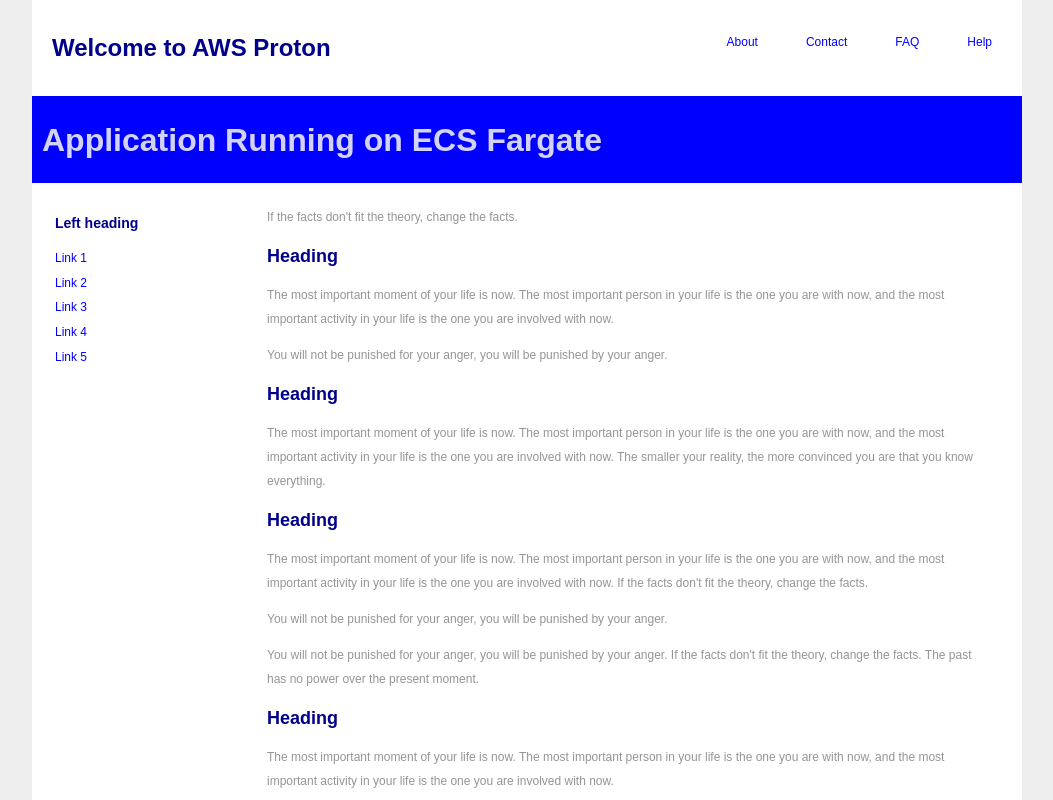
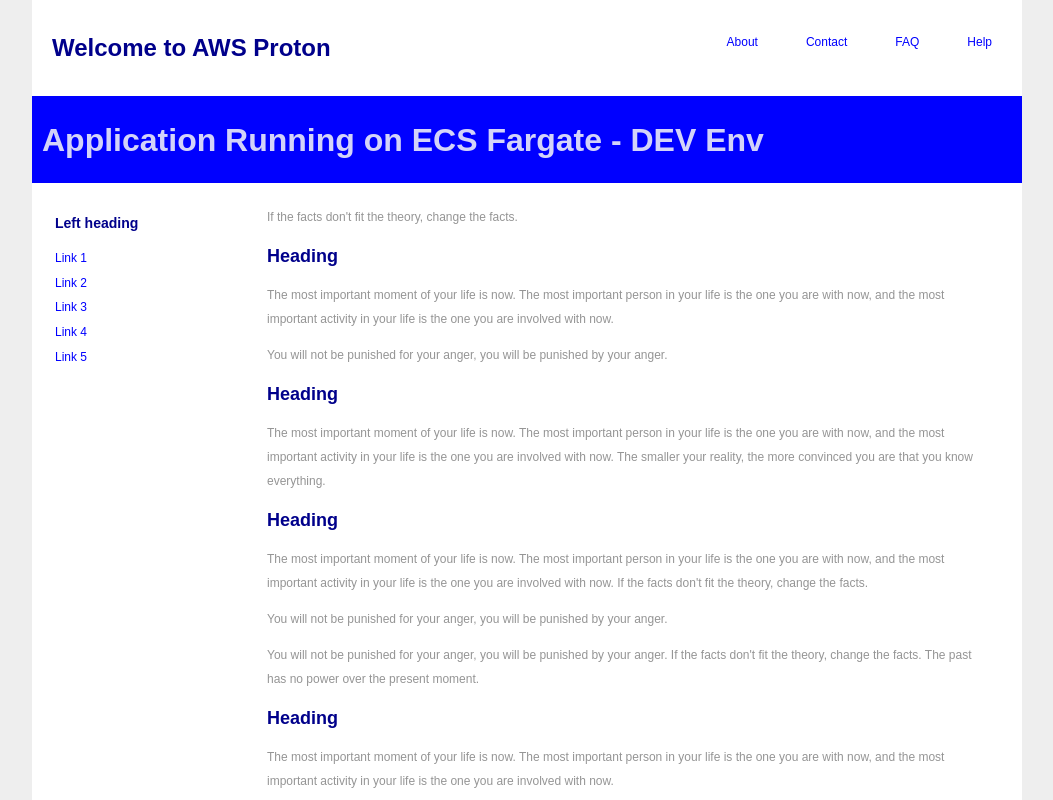
Before and after one commit to nikitsrj/aws-proton, a plain HTML site: page index.html in a window 1280 px wide. Shown: the top 800 px of the page, without its empty margins (113-1166 px from the left). Drawn offline with Linux system fonts and the light colour scheme.

Commit message:
Update index.html

```diff
--- a/index.html
+++ b/index.html
@@ -90,7 +90,7 @@
 			</header>
 			<div class="feature">
 				<div class="feature-inner">
-				<h1>Application Running on ECS Fargate</h1>
+				<h1>Application Running on ECS Fargate - DEV Env</h1>
 				</div>
 			</div>
 
```
